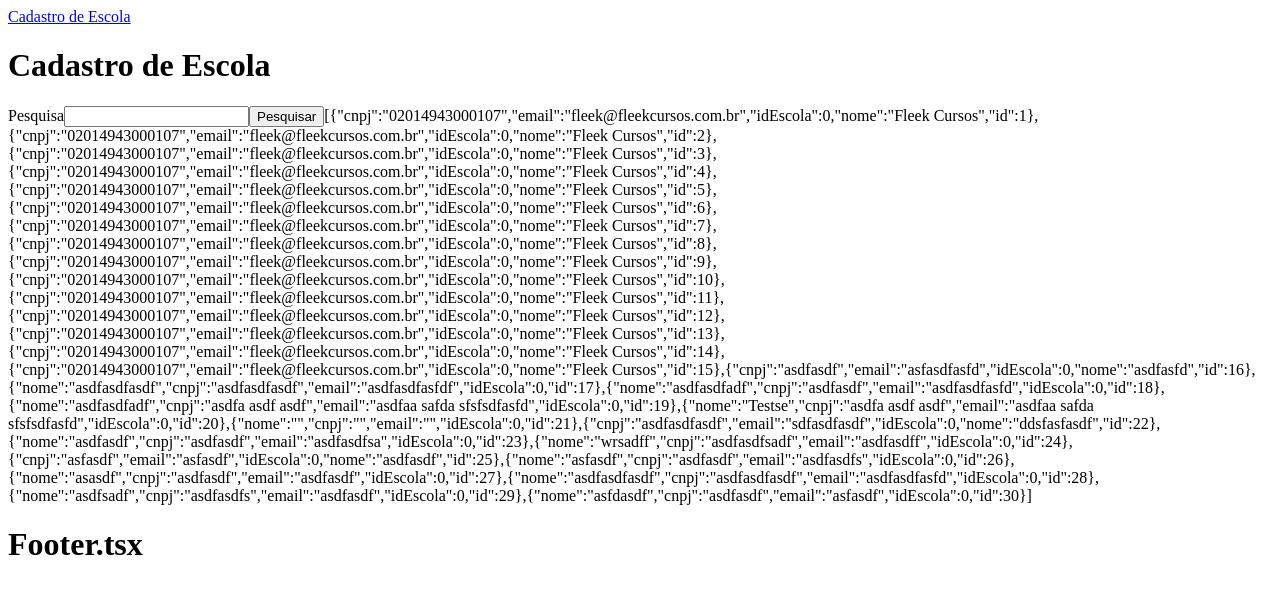
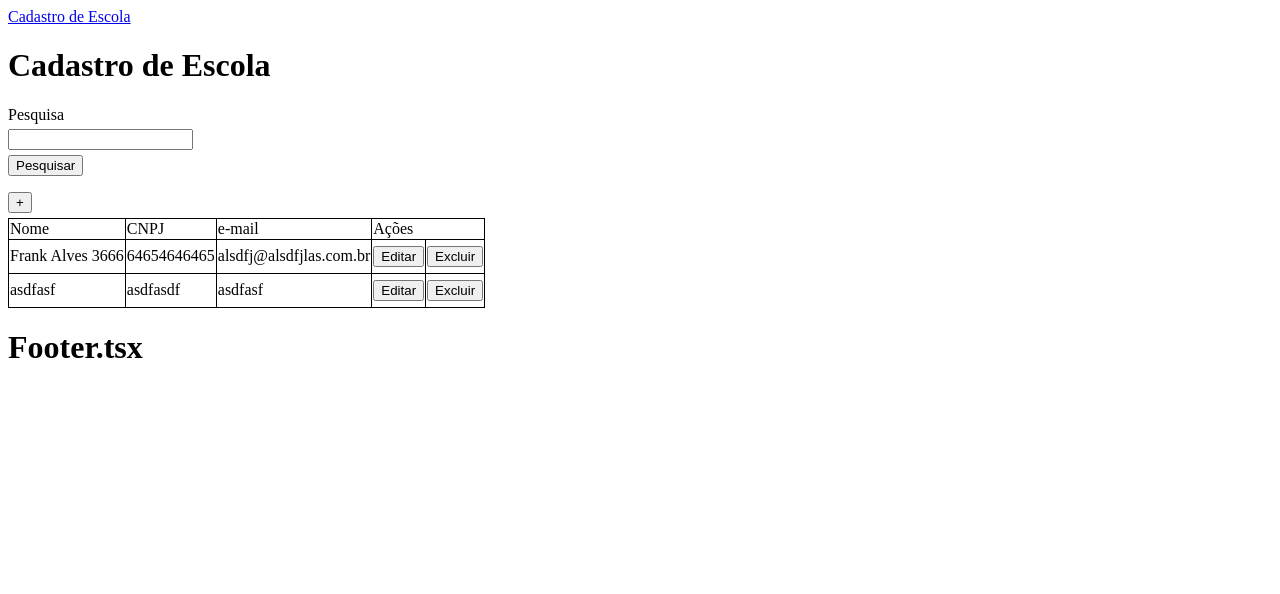
Before and after one commit to pedroaosilva07/fsd0019, a React (Create React App) app in the folder ProjetoBaseReact/: page /escola in a window 1280 px wide. Both pictures are taken after a click on the button "Pesquisar". Shown: the top 594 px of the page. Built offline with nearby package versions, Linux system fonts and the light colour scheme; data requests are answered from the project's data file.

Commit message:
ImplantacaoCrudCompleto

```diff
--- a/ProjetoBaseReact/src/Componentes/InputText.tsx
+++ b/ProjetoBaseReact/src/Componentes/InputText.tsx
@@ -1,6 +1,10 @@
-import React, { useRef } from 'react';
+import { autocompleteClasses } from '@mui/material';
+import React, { useEffect, useRef } from 'react';
 
 interface InputTextInterface {
+  autofocus?: boolean | undefined
+  disabled?: boolean | undefined
+  id?: string | undefined
   label: string,
   type: string,
   dados: { [key: string]: string | number | readonly string[] | undefined | any },
@@ -9,12 +13,22 @@ interface InputTextInterface {
 }
 
 export default function InputText<T>(
-  { label, type, dados, field, setState }: InputTextInterface) {
+  { autofocus = false, disabled = false, label, type, dados, field, setState, id = undefined }: InputTextInterface) {
+
+  const inputRef = useRef<HTMLInputElement>(null)
+
+  useEffect(() => {
+    if (autofocus && inputRef.current) {
+      inputRef.current.focus()
+    }
+  }, [])
 
   return (
     <>
       <label>{label}</label>
-      <input type={type} value={dados[field]}
+      <input type={type} value={dados[field]} id={id}
+        ref={inputRef}
+        disabled={disabled}
         onChange={(e) => setState({ ...dados, [field]: e.target.value })}
       />
     </>
--- a/ProjetoBaseReact/src/Contextos/ContextoGlobal.tsx
+++ b/ProjetoBaseReact/src/Contextos/ContextoGlobal.tsx
@@ -9,7 +9,8 @@ export interface ContextoGlobalInterface {
   layoutState: LayoutStateInterface
   setLayoutState: React.Dispatch<React.SetStateAction<LayoutStateInterface>>
   mensagemState: MensagemStateInterface
-  setMensagemState: React.Dispatch<React.SetStateAction<MensagemStateInterface>>
+  setMensagemState: React.Dispatch<React.SetStateAction<MensagemStateInterface>>,
+  clearMessage: () => void
 }
 
 export const ContextoGlobal = createContext<ContextoGlobalInterface | null>(null)
--- /dev/null
+++ b/ProjetoBaseReact/src/Crud/Escola/Escola.css
@@ -0,0 +1,17 @@
+Label,
+Input {
+  display: block;
+  margin-top: 5px;
+  margin-bottom: 5px;
+}
+
+table,
+tr,
+td,
+th,
+thead,
+tbody {
+  border: 1px solid black;
+  border-collapse: collapse;
+
+}
--- a/ProjetoBaseReact/src/Crud/Escola/Escola.tsx
+++ b/ProjetoBaseReact/src/Crud/Escola/Escola.tsx
@@ -5,6 +5,10 @@ import { EscolaInterface } from '../../Interfaces/EscolaInterfaces';
 import { URL_SERVIDOR } from '../../Config/Setup';
 
 import InputText from '../../Componentes/InputText';
+
+import './Escola.css'
+
+const TEMPO_PADRAO_DELAY: number = 500
 
 interface LocalStateInterface {
   acao: 'incluindo' | 'excluindo' | 'pesquisando' | 'editando'
@@ -31,6 +35,40 @@ export default function Escola() {
 
   const [pesquisa, setPesquisa] = useState<PesquisaInterface>({ nome: '' })
 
+  const pesquisarEscola = (idEscola: number): Promise<EscolaInterface> => {
+
+    globalContext.setMensagemState({ exibir: true, mensagem: 'Pesquisando Dados da Escola', tipo: 'processando' })
+
+    return new Promise((resolve, _reject) => {
+
+      setTimeout(() => {
+
+        fetch(URL_SERVIDOR.concat('/escola/'.concat(idEscola.toString())))
+          .then(resposta => {
+            globalContext.clearMessage()
+            resolve(resposta.json())
+          })
+      }, TEMPO_PADRAO_DELAY)
+
+    })
+  }
+
+  const btNovaEscola = () => {
+    setLocalState({ acao: 'incluindo' })
+  }
+
+  const btCancelar = () => {
+    setLocalState({ acao: 'pesquisando' })
+  }
+
+  const btEditarExcluir = (idEscola: number, acao: string) => {
+
+    pesquisarEscola(idEscola).then(rsEscola => {
+      setEscola(rsEscola)
+      setLocalState({ acao: acao })
+    })
+  }
+
   const btIncluir = () => {
 
     globalContext.setMensagemState({ exibir: true, mensagem: 'Incluindo Escola', tipo: 'processando' })
@@ -52,18 +90,75 @@ export default function Escola() {
       }).catch(() => {
         globalContext.setMensagemState({ exibir: true, mensagem: 'Erro no Servidor. Não foi possível incluir Escola!!!', tipo: 'erro' })
       })
-    }, 2000)
+    }, TEMPO_PADRAO_DELAY)
 
+  }
+
+  const btConfirmarEdicao = () => {
+
+    globalContext.setMensagemState({ exibir: true, mensagem: 'Editando Escola', tipo: 'processando' })
+
+    setTimeout(() => {
+      fetch(URL_SERVIDOR.concat('/escola/'.concat(escola.idEscola.toString())), {
+        body: JSON.stringify(escola),
+        headers: {
+          'Content-Type': 'application/json',
+        },
+        method: 'PATCH'
+      }).then(rs => {
+        if (rs.status == 200) {
+          setEscola({ nome: '', cnpj: '', email: '', idEscola: 0 })
+          globalContext.setMensagemState({ exibir: true, mensagem: 'Escola Editada com Sucesso', tipo: 'aviso' })
+          aposAtualizarDados()
+        } else {
+          globalContext.setMensagemState({ exibir: true, mensagem: 'Erro ao Editar Escola!!!', tipo: 'erro' })
+        }
+      }).catch(() => {
+        globalContext.setMensagemState({ exibir: true, mensagem: 'Erro no Servidor. Não foi possível Editar Escola!!!', tipo: 'erro' })
+      })
+    }, TEMPO_PADRAO_DELAY)
+
+  }
+
+  const btConfirmarExclusao = () => {
+
+    globalContext.setMensagemState({ exibir: true, mensagem: 'Excluindo Escola', tipo: 'processando' })
+
+    setTimeout(() => {
+      fetch(URL_SERVIDOR.concat('/escola/'.concat(escola.idEscola.toString())), {
+        headers: {
+          'Content-Type': 'application/json',
+        },
+        method: 'DELETE'
+      }).then(rs => {
+        if (rs.status == 200) {
+          setEscola({ nome: '', cnpj: '', email: '', idEscola: 0 })
+          globalContext.setMensagemState({ exibir: true, mensagem: 'Escola Excluída com Sucesso', tipo: 'aviso' })
+          aposAtualizarDados()
+        } else {
+          globalContext.setMensagemState({ exibir: true, mensagem: 'Erro ao Excluir Escola!!!', tipo: 'erro' })
+        }
+      }).catch(() => {
+        globalContext.setMensagemState({ exibir: true, mensagem: 'Erro no Servidor. Não foi possível Excluir Escola!!!', tipo: 'erro' })
+      })
+    }, TEMPO_PADRAO_DELAY)
+
+  }
+
+  const aposAtualizarDados = () => {
+    setLocalState({ acao: 'pesquisando' })
+    btPesquisar()
   }
 
   const btPesquisar = () => {
 
     globalContext.setMensagemState({ exibir: true, mensagem: 'Pesquisando Escola', tipo: 'processando' })
 
+    const urlPesquisa: string = URL_SERVIDOR.concat('/escola?nome_like=').concat(pesquisa.nome)
+
     setTimeout(() => {
 
-      fetch(URL_SERVIDOR.concat('/escola'), {
-        // body: JSON.stringify(escola),
+      fetch(urlPesquisa, {
         headers: {
           'Content-Type': 'application/json',
         },
@@ -81,43 +176,104 @@ export default function Escola() {
         } else {
           globalContext.setMensagemState({ exibir: true, mensagem: 'Erro ao Pesquisar Escola!!!', tipo: 'erro' })
         }
-      }).then(rsEscolas => {
+      }).then((rsEscolas: Array<EscolaInterface>) => {
 
         setRsPesquisa(rsEscolas)
 
-      }).catch(() => {
+      }).catch((e) => {
+        console.log(e)
         globalContext.setMensagemState({ exibir: true, mensagem: 'Erro no Servidor. Não foi possível pesquisar Escola!!!', tipo: 'erro' })
       })
 
-    }, 2000)
+    }, TEMPO_PADRAO_DELAY)
 
   }
+
+  const listRsPesquisa = !rsPesquisa ? <></> : rsPesquisa.map((escola) =>
+    <tr key={escola.idEscola}>
+      <td>{escola.nome}</td>
+      <td>{escola.cnpj}</td>
+      <td>{escola.email}</td>
+      <td><input type="button" onClick={(e) => btEditarExcluir(escola.idEscola, 'editando')} value="Editar" /></td>
+      <td><input type="button" onClick={(e) => btEditarExcluir(escola.idEscola, 'excluindo')} value="Excluir" /></td>
+    </tr>
+  )
 
   return (
     <>
       <h1>Cadastro de Escola</h1>
 
-      <>
-        <InputText label="Pesquisa" type="text" dados={pesquisa} field="nome" setState={setPesquisa} />
-        <input type="button" onClick={btPesquisar} value="Pesquisar" />
-      </>
+      {
 
+        localState.acao == 'pesquisando' ?
 
-      {localState.acao != 'pesquisando' &&
-        <>
-          <InputText label="Nome" type="text" dados={escola} field="nome" setState={setEscola} />
-          <InputText label="CNPJ" type="text" dados={escola} field="cnpj" setState={setEscola} />
-          <InputText label="e-mail" type="text" dados={escola} field="email" setState={setEscola} />
-        </>
-      }
+          <>
+            <p>
+              <InputText autofocus id="txtPesquisa" label="Pesquisa" type="text" dados={pesquisa} field="nome" setState={setPesquisa} />
+              <input type="button" onClick={btPesquisar} value="Pesquisar" />
+            </p>
 
-      {localState.acao == 'incluindo' &&
+            <input type="button" onClick={btNovaEscola} value="+" />
+          </>
 
-        <input type="button" onClick={btIncluir} value="Incluir" />
+          : null
 
       }
 
-      {JSON.stringify(rsPesquisa)}
+      {
+        localState.acao != 'pesquisando' ?
+          <>
+            <InputText disabled={localState.acao == 'excluindo'} autofocus id="txtNome" label="Nome" type="text" dados={escola} field="nome" setState={setEscola} />
+            <InputText disabled={localState.acao == 'excluindo'} id="txtCNPJ" label="CNPJ" type="text" dados={escola} field="cnpj" setState={setEscola} />
+            <InputText disabled={localState.acao == 'excluindo'} id="txtEmail" label="e-mail" type="text" dados={escola} field="email" setState={setEscola} />
+            <input type="button" onClick={btCancelar} value="Cancelar" />
+          </>
+          : null
+      }
+
+      {
+        localState.acao == 'excluindo' ?
+
+          <input type="button" onClick={btConfirmarExclusao} value="Confirmar Exclusao" />
+          : null
+      }
+
+      {
+        localState.acao == 'editando' ?
+
+          <input type="button" onClick={btConfirmarEdicao} value="Confirmar Edição" />
+          : null
+      }
+
+      {
+        localState.acao == 'incluindo' ?
+
+          <input type="button" onClick={btIncluir} value="Confirmar Inclusão" />
+          : null
+      }
+
+      {
+        localState.acao == 'pesquisando' ?
+
+          <>
+            <table>
+              <thead>
+                <tr>
+                  <td>Nome</td>
+                  <td>CNPJ</td>
+                  <td>e-mail</td>
+                  <td colSpan={2}>Ações</td>
+                </tr>
+              </thead>
+              <tbody>
+                {listRsPesquisa}
+              </tbody>
+            </table>
+          </>
+
+          : null
+      }
+
 
     </>
   );
--- a/ProjetoBaseReact/src/Layout/LayOut.tsx
+++ b/ProjetoBaseReact/src/Layout/LayOut.tsx
@@ -18,6 +18,10 @@ export default function LayOut() {
   const { layoutState, setLayoutState } = useLayoutState()
   const { mensagemState, setMensagemState } = useMensagemState()
 
+  const clearMessage = (): void => {
+    setMensagemState({ ...mensagemState, exibir: false })
+  }
+
   return (
     <>
       <ContextoGlobal.Provider value={{
@@ -26,7 +30,8 @@ export default function LayOut() {
         layoutState: layoutState,
         setLayoutState: setLayoutState,
         mensagemState: mensagemState,
-        setMensagemState: setMensagemState
+        setMensagemState: setMensagemState,
+        clearMessage: clearMessage
       }}>
         <>
           {loginState.logado ?
--- a/ProjetoBaseReact/src/mock/db.json
+++ b/ProjetoBaseReact/src/mock/db.json
@@ -1,214 +1,16 @@
 {
   "escola": [
     {
-      "cnpj": "02014943000107",
-      "email": "fleek@fleekcursos.com.br",
-      "idEscola": 0,
-      "nome": "Fleek Cursos",
-      "id": 1
-    },
-    {
-      "cnpj": "02014943000107",
-      "email": "fleek@fleekcursos.com.br",
-      "idEscola": 0,
-      "nome": "Fleek Cursos",
-      "id": 2
-    },
-    {
-      "cnpj": "02014943000107",
-      "email": "fleek@fleekcursos.com.br",
-      "idEscola": 0,
-      "nome": "Fleek Cursos",
-      "id": 3
-    },
-    {
-      "cnpj": "02014943000107",
-      "email": "fleek@fleekcursos.com.br",
-      "idEscola": 0,
-      "nome": "Fleek Cursos",
-      "id": 4
-    },
-    {
-      "cnpj": "02014943000107",
-      "email": "fleek@fleekcursos.com.br",
-      "idEscola": 0,
-      "nome": "Fleek Cursos",
-      "id": 5
-    },
-    {
-      "cnpj": "02014943000107",
-      "email": "fleek@fleekcursos.com.br",
-      "idEscola": 0,
-      "nome": "Fleek Cursos",
-      "id": 6
-    },
-    {
-      "cnpj": "02014943000107",
-      "email": "fleek@fleekcursos.com.br",
-      "idEscola": 0,
-      "nome": "Fleek Cursos",
-      "id": 7
-    },
-    {
-      "cnpj": "02014943000107",
-      "email": "fleek@fleekcursos.com.br",
-      "idEscola": 0,
-      "nome": "Fleek Cursos",
-      "id": 8
-    },
-    {
-      "cnpj": "02014943000107",
-      "email": "fleek@fleekcursos.com.br",
-      "idEscola": 0,
-      "nome": "Fleek Cursos",
-      "id": 9
-    },
-    {
-      "cnpj": "02014943000107",
-      "email": "fleek@fleekcursos.com.br",
-      "idEscola": 0,
-      "nome": "Fleek Cursos",
-      "id": 10
-    },
-    {
-      "cnpj": "02014943000107",
-      "email": "fleek@fleekcursos.com.br",
-      "idEscola": 0,
-      "nome": "Fleek Cursos",
-      "id": 11
-    },
-    {
-      "cnpj": "02014943000107",
-      "email": "fleek@fleekcursos.com.br",
-      "idEscola": 0,
-      "nome": "Fleek Cursos",
-      "id": 12
-    },
-    {
-      "cnpj": "02014943000107",
-      "email": "fleek@fleekcursos.com.br",
-      "idEscola": 0,
-      "nome": "Fleek Cursos",
-      "id": 13
-    },
-    {
-      "cnpj": "02014943000107",
-      "email": "fleek@fleekcursos.com.br",
-      "idEscola": 0,
-      "nome": "Fleek Cursos",
-      "id": 14
-    },
-    {
-      "cnpj": "02014943000107",
-      "email": "fleek@fleekcursos.com.br",
-      "idEscola": 0,
-      "nome": "Fleek Cursos",
-      "id": 15
+      "nome": "Frank Alves 3666",
+      "cnpj": "64654646465",
+      "email": "alsdfj@alsdfjlas.com.br",
+      "idEscola": 2
     },
     {
       "cnpj": "asdfasdf",
-      "email": "asfasdfasfd",
-      "idEscola": 0,
-      "nome": "asdfasfd",
-      "id": 16
-    },
-    {
-      "nome": "asdfasdfasdf",
-      "cnpj": "asdfasdfasdf",
-      "email": "asdfasdfasfdf",
-      "idEscola": 0,
-      "id": 17
-    },
-    {
-      "nome": "asdfasdfadf",
-      "cnpj": "asdfasdf",
-      "email": "asdfasdfasfd",
-      "idEscola": 0,
-      "id": 18
-    },
-    {
-      "nome": "asdfasdfadf",
-      "cnpj": "asdfa asdf asdf",
-      "email": "asdfaa safda sfsfsdfasfd",
-      "idEscola": 0,
-      "id": 19
-    },
-    {
-      "nome": "Testse",
-      "cnpj": "asdfa asdf asdf",
-      "email": "asdfaa safda sfsfsdfasfd",
-      "idEscola": 0,
-      "id": 20
-    },
-    {
-      "nome": "",
-      "cnpj": "",
-      "email": "",
-      "idEscola": 0,
-      "id": 21
-    },
-    {
-      "cnpj": "asdfasdfasdf",
-      "email": "sdfasdfasdf",
-      "idEscola": 0,
-      "nome": "ddsfasfasdf",
-      "id": 22
-    },
-    {
-      "nome": "asdfasdf",
-      "cnpj": "asdfasdf",
-      "email": "asdfasdfsa",
-      "idEscola": 0,
-      "id": 23
-    },
-    {
-      "nome": "wrsadff",
-      "cnpj": "asdfasdfsadf",
-      "email": "asdfasdff",
-      "idEscola": 0,
-      "id": 24
-    },
-    {
-      "cnpj": "asfasdf",
-      "email": "asfasdf",
-      "idEscola": 0,
-      "nome": "asdfasdf",
-      "id": 25
-    },
-    {
-      "nome": "asfasdf",
-      "cnpj": "asdfasdf",
-      "email": "asdfasdfs",
-      "idEscola": 0,
-      "id": 26
-    },
-    {
-      "nome": "asasdf",
-      "cnpj": "asdfasdf",
-      "email": "asdfasdf",
-      "idEscola": 0,
-      "id": 27
-    },
-    {
-      "nome": "asdfasdfasdf",
-      "cnpj": "asdfasdfasdf",
-      "email": "asdfasdfasfd",
-      "idEscola": 0,
-      "id": 28
-    },
-    {
-      "nome": "asdfsadf",
-      "cnpj": "asdfasdfs",
-      "email": "asdfasdf",
-      "idEscola": 0,
-      "id": 29
-    },
-    {
-      "nome": "asfdasdf",
-      "cnpj": "asdfasdf",
-      "email": "asfasdf",
-      "idEscola": 0,
-      "id": 30
+      "email": "asdfasf",
+      "idEscola": 3,
+      "nome": "asdfasf"
     }
   ],
   "usuarios": [
```
Also changed, not shown: 1 other file (tests, documents, lock files or other folders).
